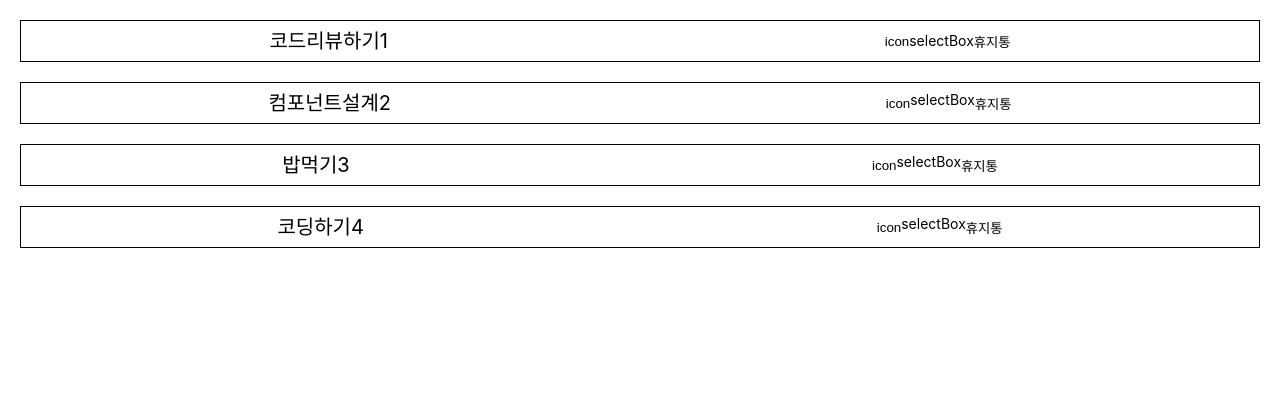
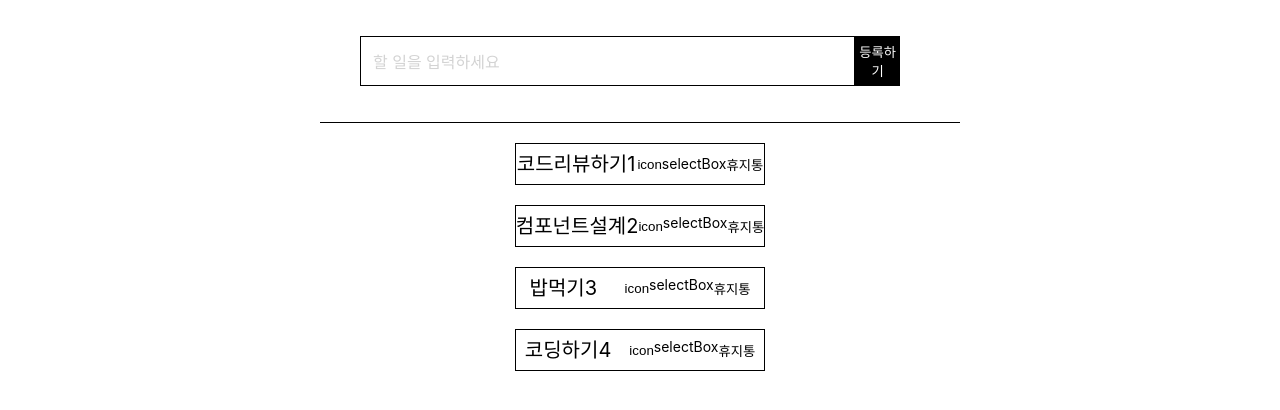
Before and after one commit to ONE-TED/5_moduCompany_team1, a React (Create React App) app: page / in a window 1280 px wide. Shown: the top 410 px of the page. Built offline with nearby package versions, Linux system fonts and the light colour scheme.

Commit message:
[#13] Feat : Todo Create 기능 이벤트 발생 시 로컬스토리지에 투두 아이템 추가

```diff
--- /dev/null
+++ b/src/Components/Todo/Todocreate/TodoCreate.tsx
@@ -0,0 +1,68 @@
+import React, { useState } from 'react';
+import { Itodo, Status } from 'types';
+import { style } from './TodoCreateStyle';
+import { TodoDate } from 'utils/todoDate';
+
+interface TodoCreateProps {
+  nextId: number;
+  createTodo: (todo: Itodo) => void;
+  incrementNextId: () => void;
+}
+
+const TodoCreate = ({
+  nextId,
+  createTodo,
+  incrementNextId,
+}: TodoCreateProps) => {
+  const [value, setValue] = useState('');
+  const Today = new TodoDate();
+  const [date, setDate] = useState(Today.getDate());
+  const { FINISHED, ONGOING, NOT_STARTED } = Status;
+  const [status, setStatus] = useState(NOT_STARTED);
+
+  const handleChange = (e: React.ChangeEvent<HTMLInputElement>) =>
+    setValue(e.target.value);
+
+  const handleSubmit = (e: React.FormEvent<HTMLFormElement>) => {
+    e.preventDefault();
+
+    if (value == '') {
+      console.log('빈 값은 입력할 수 없습니다.');
+      return;
+    }
+
+    createTodo({
+      id: nextId,
+      taskName: value,
+      status: Status.NOT_STARTED,
+      createdAt: date,
+      updatedAt: '',
+    });
+    incrementNextId();
+    setValue('');
+  };
+
+  return (
+    <>
+      <InsertFormPositioner>
+        <InsertForm onSubmit={handleSubmit}>
+          <Input
+            autoFocus
+            placeholder="할 일을 입력하세요"
+            value={value}
+            onChange={handleChange}
+          />
+          <button
+            style={{ background: 'black', color: 'white', cursor: 'pointer' }}
+          >
+            등록하기
+          </button>
+        </InsertForm>
+      </InsertFormPositioner>
+    </>
+  );
+};
+
+export default TodoCreate;
+
+const { InsertFormPositioner, InsertForm, Input } = style;
--- /dev/null
+++ b/src/Components/Todo/Todocreate/index.ts
@@ -0,0 +1,3 @@
+import TodoCreate from './TodoCreate';
+
+export default TodoCreate;
--- a/src/Components/Todo/create/TodoCreate.tsx
+++ /dev/null
@@ -1,3 +0,0 @@
-import React, { useState } from 'react';
-import styled from 'styled-components';
-import { Itodo } from 'types';
--- a/src/Hooks/useTodo.tsx
+++ b/src/Hooks/useTodo.tsx
@@ -1,9 +1,9 @@
 import { useState, useEffect } from 'react';
-import {Itodo} from 'types';
-
-let initialTodos: Itodo[] = [];
+import { Itodo } from 'types';
 
 export const useTodo = () => {
+  let initialTodos: Itodo[] = [];
+
   const [todoState, setTodoState] = useState(initialTodos);
   const [nextIdState, setNextIdState] = useState(0);
 
@@ -13,56 +13,59 @@ export const useTodo = () => {
 
   useEffect(() => {
     saveData();
-  },[todoState]);
+  }, [todoState]);
 
-  const loadNextId = (initialTodos : Itodo[]) => {
+  const loadNextId = (initialTodos: Itodo[]) => {
     let MaxId = 0;
-    for(let i=0; i<initialTodos.length; i++) {
+    for (let i = 0; i < initialTodos.length; i++) {
       MaxId = Math.max(MaxId, initialTodos[i].id);
     }
 
     setNextIdState(MaxId + 1);
-  }
+  };
 
   const incrementNextId = () => {
     setNextIdState((prevId) => prevId + 1);
-  }
+  };
 
   const removeTodo = (id: number) => {
     setTodoState((prevState) =>
-      prevState.filter((todo: Itodo) => todo.id !== id)
+      prevState.filter((todo: Itodo) => todo.id !== id),
     );
-  }
+  };
 
   const createTodo = (todo: Itodo) => {
-    setTodoState((prevState) => prevState.concat({
-      ...todo,
-      id:nextIdState
-      })
+    setTodoState((prevState) =>
+      prevState.concat({
+        ...todo,
+        id: nextIdState,
+      }),
     );
-  }
+  };
 
   const loadData = () => {
-    let data = localStorage.getItem("todos");
+    let data = localStorage.getItem('todos');
 
-    if(data === undefined) data = "";
+    if (data === JSON.stringify(null)) {
+      data = '';
+    }
     initialTodos = JSON.parse(data!);
 
-    if(initialTodos && initialTodos.length >= 1) {
+    if (initialTodos && initialTodos.length >= 1) {
       loadNextId(initialTodos);
     }
     setTodoState(initialTodos);
-  }
+  };
 
   const saveData = () => {
-    localStorage.setItem("todos", JSON.stringify(todoState));
-  }
+    localStorage.setItem('todos', JSON.stringify(todoState));
+  };
 
   return {
     todoState,
     nextIdState,
     incrementNextId,
     removeTodo,
-    createTodo
-  }
-}
+    createTodo,
+  };
+};
--- a/src/Pages/TodoList/TodoList.tsx
+++ b/src/Pages/TodoList/TodoList.tsx
@@ -1,8 +1,21 @@
 import React from 'react';
 import styled from 'styled-components';
+import TodoCreate from 'Components/Todo/Todocreate';
+import { useTodo } from 'Hooks/useTodo';
+import { style } from './TodoListStyle';
 
 const TodoList: React.FC = () => {
+  const { todoState, nextIdState, incrementNextId, removeTodo, createTodo } =
+    useTodo();
+
   return (
+    <>
+      <TodoContainer>
+        <TodoCreate
+          nextId={nextIdState}
+          createTodo={createTodo}
+          incrementNextId={incrementNextId}
+        />
         <ul style={{ padding: '20px' }}>
           <Li>
             <span style={{ fontSize: '20px' }}>코드리뷰하기1</span>
@@ -37,6 +50,8 @@ const TodoList: React.FC = () => {
             </div>
           </Li>
         </ul>
+      </TodoContainer>
+    </>
   );
 };
 
@@ -49,3 +64,5 @@ const Li = styled.li`
 `;
 
 export default TodoList;
+
+const { TodoContainer } = style;
```
Lines whose indentation alone changed are shown as unchanged.
